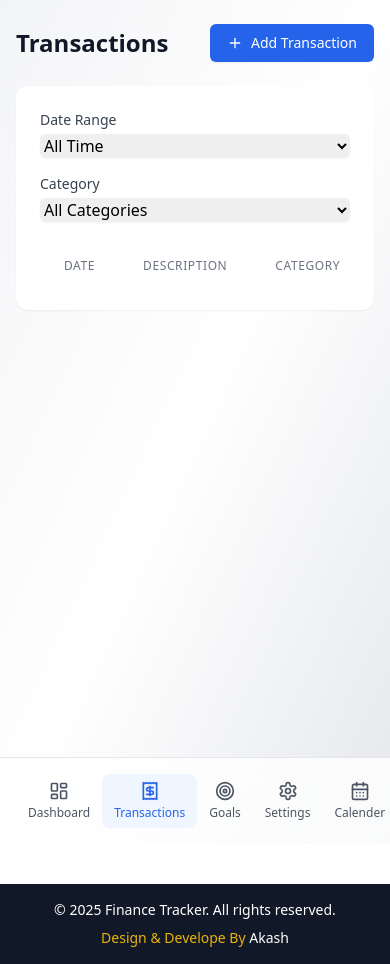
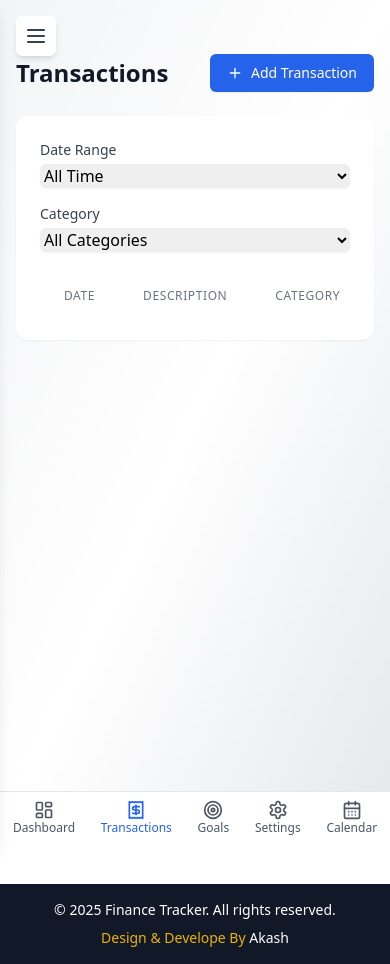
Before and after one commit to akash007123/finance-user, a React (Vite) app: page /transactions in a window 390 px wide. Built offline with nearby package versions, Linux system fonts and the light colour scheme.

Commit message:
Add header both side Top or Bottom

```diff
--- a/src/components/Layout.tsx
+++ b/src/components/Layout.tsx
@@ -1,4 +1,4 @@
-import React from "react";
+import React, { useState } from "react";
 import { NavLink } from "react-router-dom";
 import {
   LayoutDashboard,
@@ -6,9 +6,10 @@ import {
   Target,
   Settings as SettingsIcon,
   CalendarDays,
+  Menu,
+  X,
 } from "lucide-react";
 import clsx from "clsx";
-
 import { Settings1 } from "../pages/Settings1";
 
 const navItems = [
@@ -16,30 +17,100 @@ const navItems = [
   { to: "/transactions", icon: Receipt, label: "Transactions" },
   { to: "/goals", icon: Target, label: "Goals" },
   { to: "/settings", icon: SettingsIcon, label: "Settings" },
-  { to: "/calendar", icon: CalendarDays, label: "Calender" },
+  { to: "/calendar", icon: CalendarDays, label: "Calendar" },
 ];
 
 export function Layout({ children }: { children: React.ReactNode }) {
+  const [menuOpen, setMenuOpen] = useState(false);
+
   return (
     <div className="min-h-screen flex flex-col bg-gradient-to-br from-gray-100 via-white to-gray-200">
-      {/* Navbar */}
-      <nav className="fixed z-20 backdrop-blur-md bg-white/80 border-t border-gray-200 bottom-0 left-0 right-0 shadow-t md:top-0 md:bottom-auto md:border-t-0 md:border-b md:shadow-sm">
+      {/* Sidebar Drawer (Slide-in from Left) */}
+      <div
+        className={clsx(
+          "fixed z-40 inset-y-0 left-0 w-64 bg-white shadow-lg transition-transform duration-300 sm:block md:hidden",
+          menuOpen ? "translate-x-0" : "-translate-x-full"
+        )}
+      >
+        <div className="flex items-center justify-between p-4 border-b">
+          <h2 className="text-lg font-semibold">Menu</h2>
+          <button onClick={() => setMenuOpen(false)}>
+            <X className="w-6 h-6" />
+          </button>
+        </div>
+        <div className="flex flex-col p-4 space-y-3">
+          {navItems.map(({ to, icon: Icon, label }) => (
+            <NavLink
+              key={to}
+              to={to}
+              onClick={() => setMenuOpen(false)}
+              className={({ isActive }) =>
+                clsx(
+                  "flex items-center space-x-3 p-2 rounded-md transition-all",
+                  isActive
+                    ? "bg-blue-100 text-blue-600 font-medium"
+                    : "text-gray-700 hover:bg-gray-100"
+                )
+              }
+            >
+              <Icon className="w-5 h-5" />
+              <span>{label}</span>
+            </NavLink>
+          ))}
+        </div>
+      </div>
+
+      {/* Hamburger Menu Button (only when menu is closed) */}
+      {!menuOpen && (
+        <button
+          className="fixed z-50 top-4 left-4 bg-white p-2 rounded-md shadow-md sm:block md:hidden"
+          onClick={() => setMenuOpen(true)}
+        >
+          <Menu className="w-6 h-6 text-gray-700" />
+        </button>
+      )}
+
+      {/* Bottom Navbar (Mobile Only) */}
+      <nav className="fixed z-30 bottom-0 left-0 right-0 sm:flex md:hidden bg-white border-t border-gray-200 shadow-t">
+        <div className="flex justify-around py-2">
+          {navItems.map(({ to, icon: Icon, label }) => (
+            <NavLink
+              key={to}
+              to={to}
+              className={({ isActive }) =>
+                clsx(
+                  "flex flex-col items-center text-xs font-medium",
+                  isActive
+                    ? "text-blue-600"
+                    : "text-gray-600 hover:text-blue-500"
+                )
+              }
+            >
+              <Icon className="h-5 w-5" />
+              <span>{label}</span>
+            </NavLink>
+          ))}
+        </div>
+      </nav>
+
+      {/* Top Navbar (Desktop Only) */}
+      <nav className="hidden md:block fixed z-20 top-0 left-0 right-0 bg-white border-b shadow-sm">
         <div className="max-w-screen-xl mx-auto px-4">
-          <div className="flex justify-around md:justify-start md:space-x-10 py-4">
+          <div className="flex justify-start space-x-10 py-4">
             {navItems.map(({ to, icon: Icon, label }) => (
               <NavLink
                 key={to}
                 to={to}
                 className={({ isActive }) =>
                   clsx(
-                    "transition-all duration-200 flex flex-col md:flex-row items-center justify-center space-y-1 md:space-y-0 md:space-x-2 text-xs md:text-base font-medium rounded-lg px-3 py-1.5",
+                    "transition-all duration-200 flex items-center space-x-2 text-base font-medium rounded-lg px-3 py-1.5",
                     isActive
-                      ? "text-blue-600 bg-blue-50 md:bg-transparent md:border-b-2 md:border-blue-600"
-                      : "text-gray-600 hover:text-blue-500 hover:bg-blue-50 md:hover:bg-transparent"
+                      ? "text-blue-600 border-b-2 border-blue-600"
+                      : "text-gray-600 hover:text-blue-500"
                   )
                 }
               >
-                <Icon className="h-5 w-5 md:h-6 md:w-6" />
+                <Icon className="h-6 w-6" />
                 <span>{label}</span>
               </NavLink>
             ))}
--- a/src/pages/Goals.tsx
+++ b/src/pages/Goals.tsx
@@ -28,7 +28,7 @@ export function Goals() {
   };
 
   return (
-    <div className="space-y-8 p-4 md:p-6">
+    <div className="space-y-8 p-4 md:p-6 mt-[20px]">
       <div className="flex justify-between items-center">
         <h1 className="text-3xl font-bold text-gray-800">🎯 Savings Goals</h1>
         <button
--- a/src/pages/Transactions.tsx
+++ b/src/pages/Transactions.tsx
@@ -103,9 +103,9 @@ export function Transactions() {
   };
 
   return (
-    <div className="space-y-6">
+    <div className="space-y-6 mt-[30px]">
       <div className="flex justify-between items-center">
-        <h1 className="text-2xl font-bold text-gray-900">Transactions</h1>
+        <h1 className="text-2xl font-bold text-gray-900 ">Transactions</h1>
         <button
           onClick={() => {
             setShowForm(true);
```
